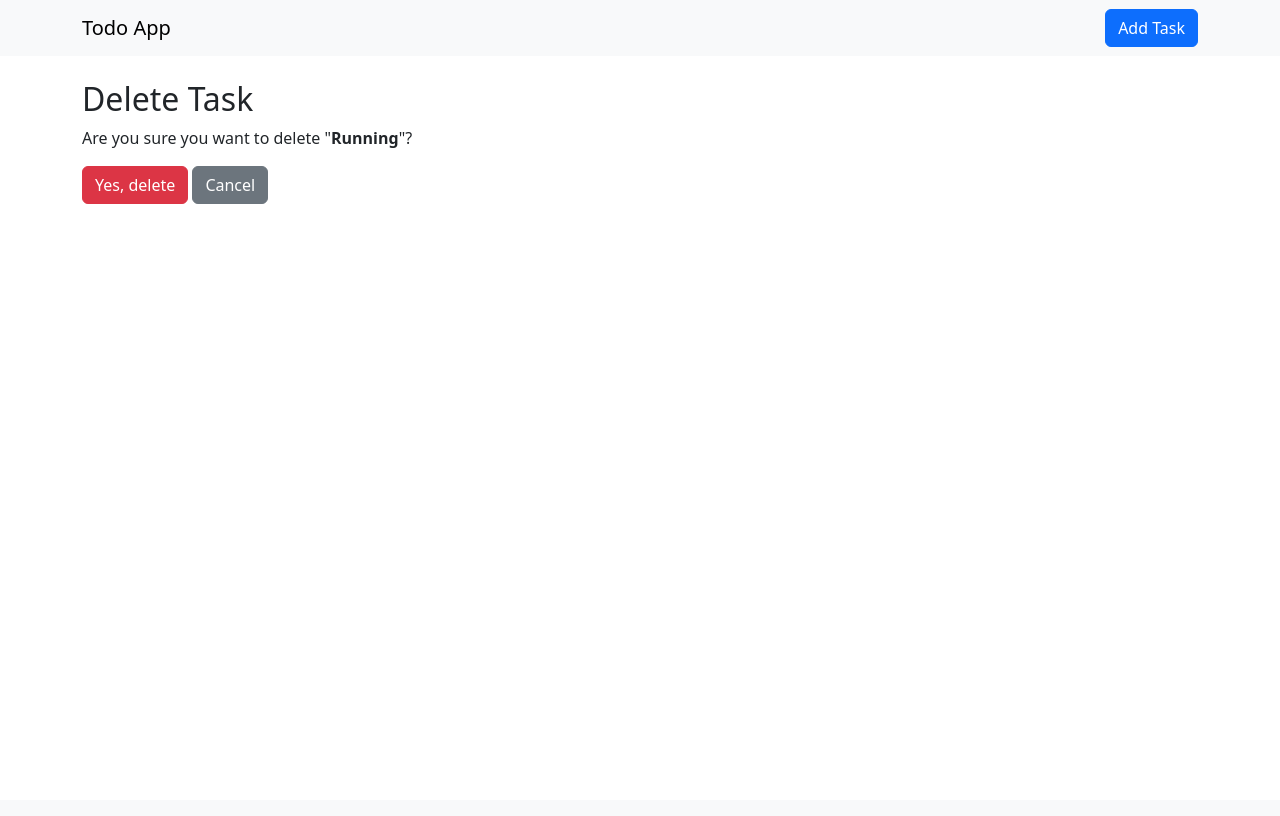
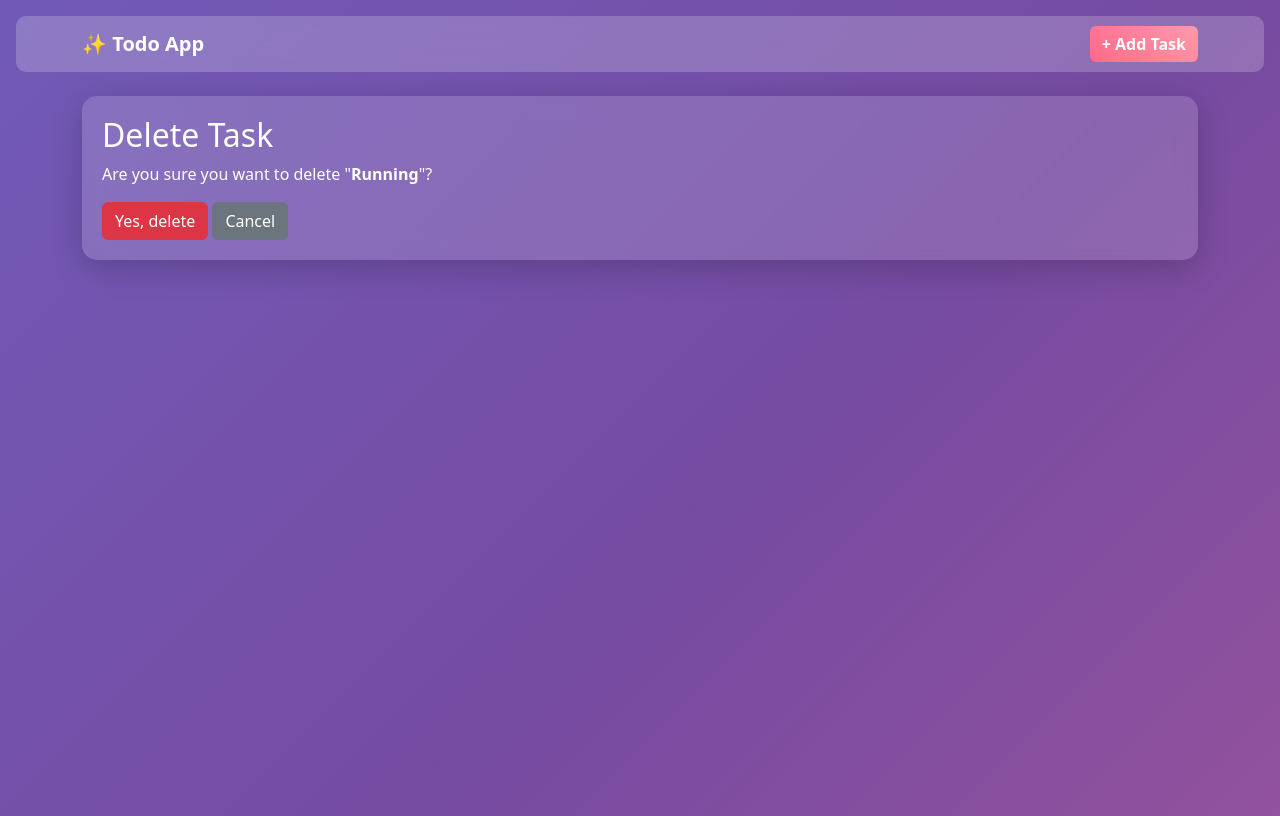
Before and after one commit to viratsingh97/TODO-App, a Django app: page /delete/3/ in a window 1280 px wide. Before the commit the page ends 204 px from the top, so only its background shows below. Run offline with Django 5.2, Linux system fonts and the light colour scheme; data comes from the database, SQL or seed files in the repository; both versions use the stored data as it was after the commit.

Commit message:
changed the background

```diff
--- a/todo/templates/todo/base.html
+++ b/todo/templates/todo/base.html
@@ -4,16 +4,64 @@
   <meta charset="utf-8">
   <title>Todo App</title>
   <link href="https://cdn.jsdelivr.net/npm/bootstrap@5.3.0/dist/css/bootstrap.min.css" rel="stylesheet">
+
+  <style>
+    body {
+      height: 100vh;
+      background: linear-gradient(135deg, #667eea, #764ba2, #ff6a88);
+      background-size: 400% 400%;
+      animation: gradientMove 10s ease infinite;
+      color: white;
+    }
+
+    @keyframes gradientMove {
+      0% { background-position: 0% 50%; }
+      50% { background-position: 100% 50%; }
+      100% { background-position: 0% 50%; }
+    }
+
+    .glass {
+      background: rgba(255, 255, 255, 0.15);
+      backdrop-filter: blur(10px);
+      border-radius: 15px;
+      padding: 20px;
+      box-shadow: 0 8px 32px rgba(0,0,0,0.2);
+    }
+
+    .navbar {
+      background: rgba(255, 255, 255, 0.2) !important;
+      backdrop-filter: blur(10px);
+      border-radius: 10px;
+    }
+
+    .navbar a {
+      color: white !important;
+      font-weight: bold;
+    }
+
+    .btn-primary {
+      background: linear-gradient(45deg, #ff6a88, #ff99ac);
+      border: none;
+    }
+
+    .btn-primary:hover {
+      opacity: 0.9;
+    }
+  </style>
 </head>
+
 <body>
-  <nav class="navbar navbar-light bg-light mb-4">
+  <nav class="navbar mb-4 mt-3 mx-3 p-2">
     <div class="container">
-      <a class="navbar-brand" href="{% url 'todo:task_list' %}">Todo App</a>
-      <a class="btn btn-primary" href="{% url 'todo:task_add' %}">Add Task</a>
+      <a class="navbar-brand" href="{% url 'todo:task_list' %}">✨ Todo App</a>
+      <a class="btn btn-primary" href="{% url 'todo:task_add' %}">+ Add Task</a>
     </div>
   </nav>
+
   <div class="container">
-    {% block content %}{% endblock %}
+    <div class="glass">
+      {% block content %}{% endblock %}
+    </div>
   </div>
 </body>
 </html>
```
Also changed, not shown: db.sqlite3.
